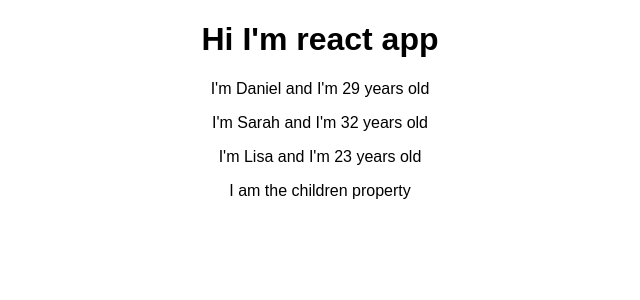
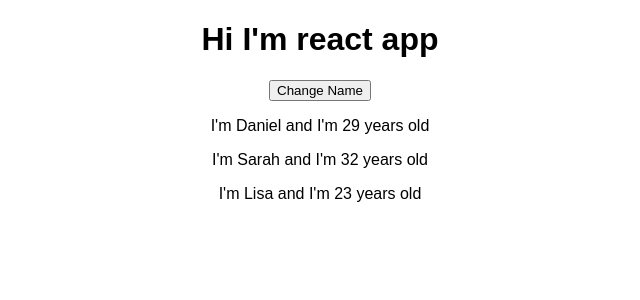
Before and after one commit to dgroves90/react-complete-guide, a React (Create React App) app in the folder react-complete-guide/: page / in a window 1280 px wide. Shown: the top 300 px of the page, without its empty margins (320-960 px from the left). Built offline with nearby package versions, Linux system fonts and the light colour scheme.

Commit message:
Using and understanding State

```diff
--- a/react-complete-guide/src/App.js
+++ b/react-complete-guide/src/App.js
@@ -3,13 +3,22 @@ import './App.css';
 import Person from './Person/Person';
 
 class App extends Component {
+  state = {
+    persons: [
+      {name: "Daniel", age:29},
+      {name: "Sarah", age:32},
+      {name: "Lisa", age:23}
+    ]
+  }
+
   render() {
     return (
       <div className="App">
         <h1>Hi I'm react app</h1>
-        <Person name="Daniel" age="29"/>
-        <Person name="Sarah" age="32"/>
-        <Person name="Lisa" age="23"><p>I am the children property</p></Person>
+        <button>Change Name</button>
+        <Person name={this.state.persons[0].name} age={this.state.persons[0].age}/>
+        <Person name={this.state.persons[1].name} age={this.state.persons[1].age}/>
+        <Person name={this.state.persons[2].name} age={this.state.persons[2].age}/>
       </div>
     );
   }
```
